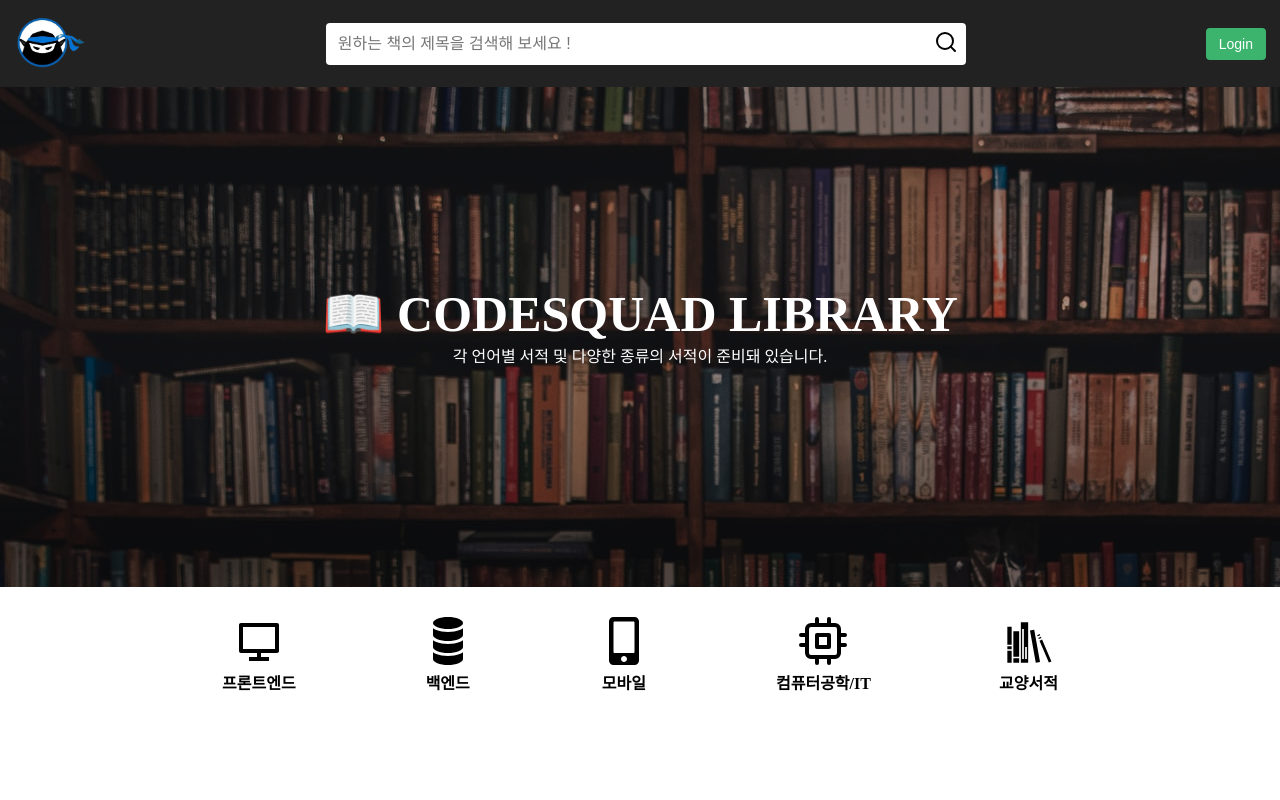
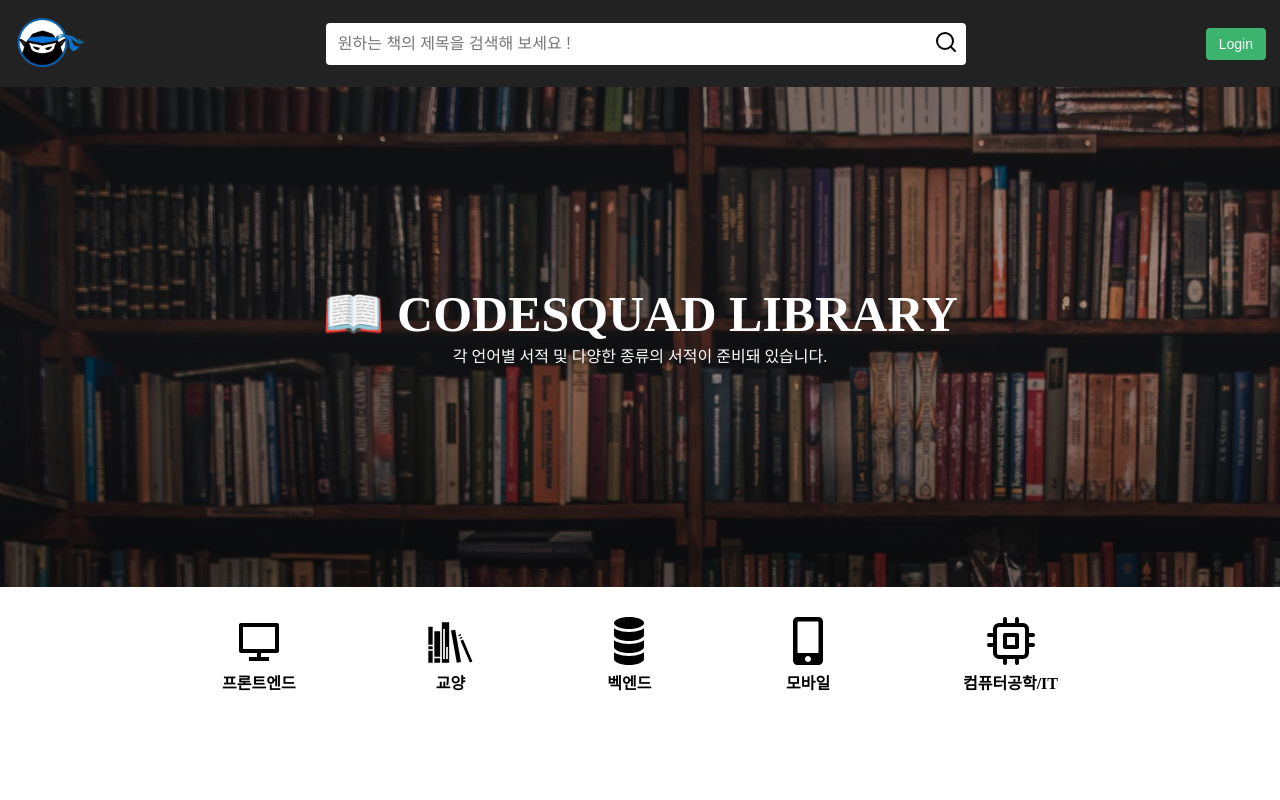
Before and after one commit to Library-solider/codesquad-library, a React (Create React App) app in the folder client/library-project/: page / in a window 1280 px wide. Shown: the top 800 px of the page. Built offline with nearby package versions, Linux system fonts and the light colour scheme; no server answers; the HTML template or start-up script is replaced by a standard one.

Commit message:
[#23] feat : Category Component의 현재 Active된 Category의 색상을 변경해 주는 로직 추가

```diff
--- a/client/library-project/src/components/category/Category.jsx
+++ b/client/library-project/src/components/category/Category.jsx
@@ -1,40 +1,24 @@
 import React from "react";
 import styled from "styled-components";
-import { FaMobileAlt } from "react-icons/fa";
-import { RiComputerLine } from "react-icons/ri";
-import { FiCpu } from "react-icons/fi";
-import { BsServer } from "react-icons/bs";
-import { GiBookshelf } from "react-icons/gi";
 
-const Category = () => {
+import { CATEGORY_LIST_DATA } from "../../constants/category";
+
+const Category = ({ fillColor, fontColor, isActive }) => {
+  const categoryList = CATEGORY_LIST_DATA.map((el) => {
+    return (
+      <CategoryLink
+        href={el.HREF}
+        isActive={isActive === el.CATEGORY_ID ? true : false}
+      >
+        <el.ICON />
+        <div>{el.CATEGORY_TITLE}</div>
+      </CategoryLink>
+    );
+  });
+
   return (
-    <CategoryWrapper>
-      <CategoryInner>
-        <CategoryLink href="/category/frontend">
-          <RiComputerLine />
-          <div>프론트엔드</div>
-        </CategoryLink>
-
-        <CategoryLink href="/category/backend">
-          <BsServer />
-          <div>백엔드</div>
-        </CategoryLink>
-
-        <CategoryLink href="/category/mobile">
-          <FaMobileAlt />
-          <div>모바일</div>
-        </CategoryLink>
-
-        <CategoryLink href="/category/computerscience">
-          <FiCpu />
-          <div>컴퓨터공학/IT</div>
-        </CategoryLink>
-
-        <CategoryLink href="/category/culturebook">
-          <GiBookshelf />
-          <div>교양서적</div>
-        </CategoryLink>
-      </CategoryInner>
+    <CategoryWrapper fillColor={fillColor} fontColor={fontColor}>
+      <CategoryInner>{categoryList}</CategoryInner>
     </CategoryWrapper>
   );
 };
@@ -43,12 +27,10 @@
   width: 100%;
   display: flex;
   justify-content: space-around;
-
-  svg {
-    width: 3rem;
-    height: 3rem;
-    color: ${({ theme: { colors } }) => colors.black};
-    margin-bottom: ${({ theme: { margins } }) => margins.small};
+  background-color: ${(props) => props.fillColor};
+  svg,
+  div {
+    color: ${(props) => props.fontColor};
   }
 `;
 
@@ -68,21 +50,24 @@
   font-weight: bold;
   text-align: center;
   padding: 1.875rem;
-  color: ${({ theme: { colors } }) => colors.black};
+
+  svg,
+  div {
+    color: ${(props) => props.isActive && props.theme.colors.blue};
+  }
 
   svg {
     width: 3rem;
     height: 3rem;
-    color: ${({ theme: { colors } }) => colors.black};
     margin-bottom: ${({ theme: { margins } }) => margins.small};
     transition: 0.3s;
   }
 
   :hover {
+    div,
     svg {
       color: ${({ theme: { colors } }) => colors.blue};
     }
-    color: ${({ theme: { colors } }) => colors.blue};
   }
 `;
 
--- a/client/library-project/src/page/IntroPage.jsx
+++ b/client/library-project/src/page/IntroPage.jsx
@@ -1,13 +1,22 @@
-import React from "react";
+import React, { useContext } from "react";
+
+import { ThemeContext } from "styled-components";
+
 import Introduce from "../components/introduce/Introduce";
 import Category from "../components/category/Category";
 import IntroBooks from "../components/introBooks/IntroBooks";
 
 const IntroPage = () => {
+  const themeContext = useContext(ThemeContext);
+  const { colors } = themeContext;
   return (
     <>
       <Introduce />
-      <Category />
+      <Category
+        fillColor={colors.white}
+        fontColor={colors.black}
+        isActive={false}
+      />
       <IntroBooks />
     </>
   );
```
